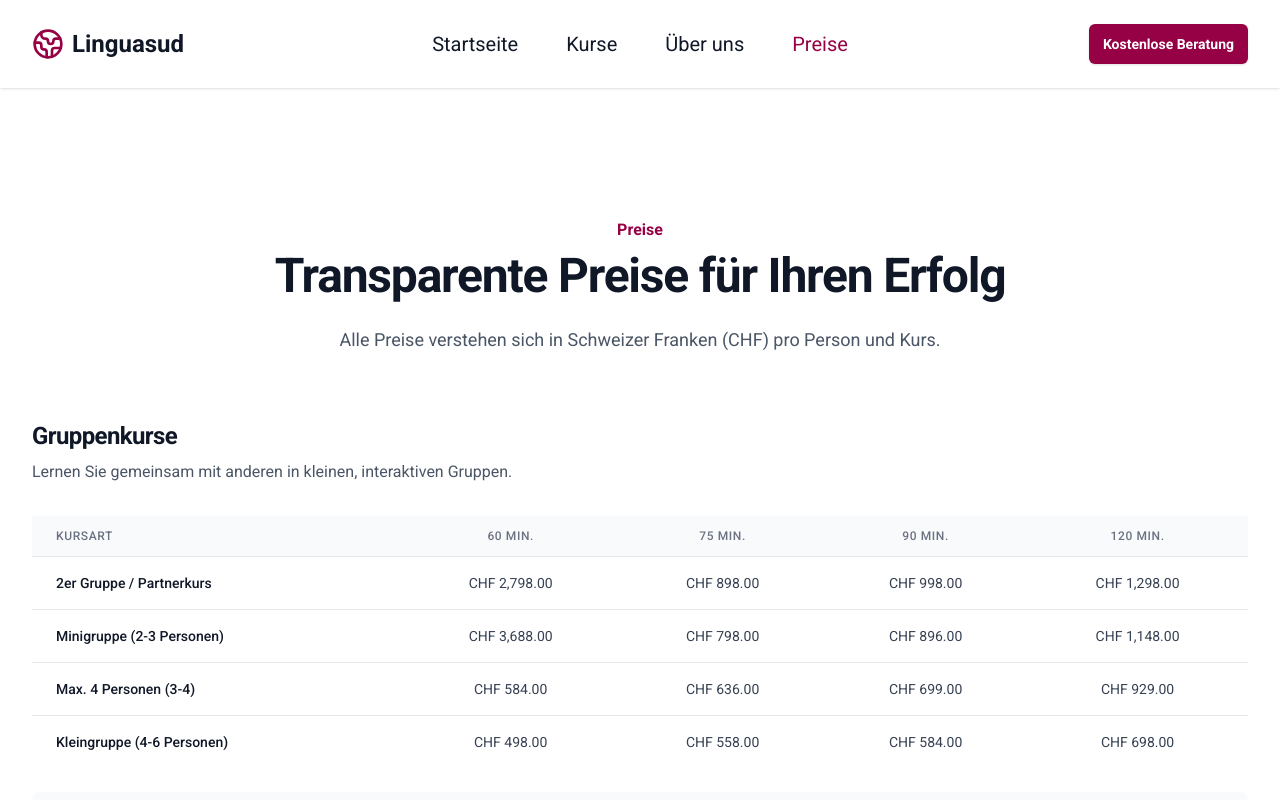
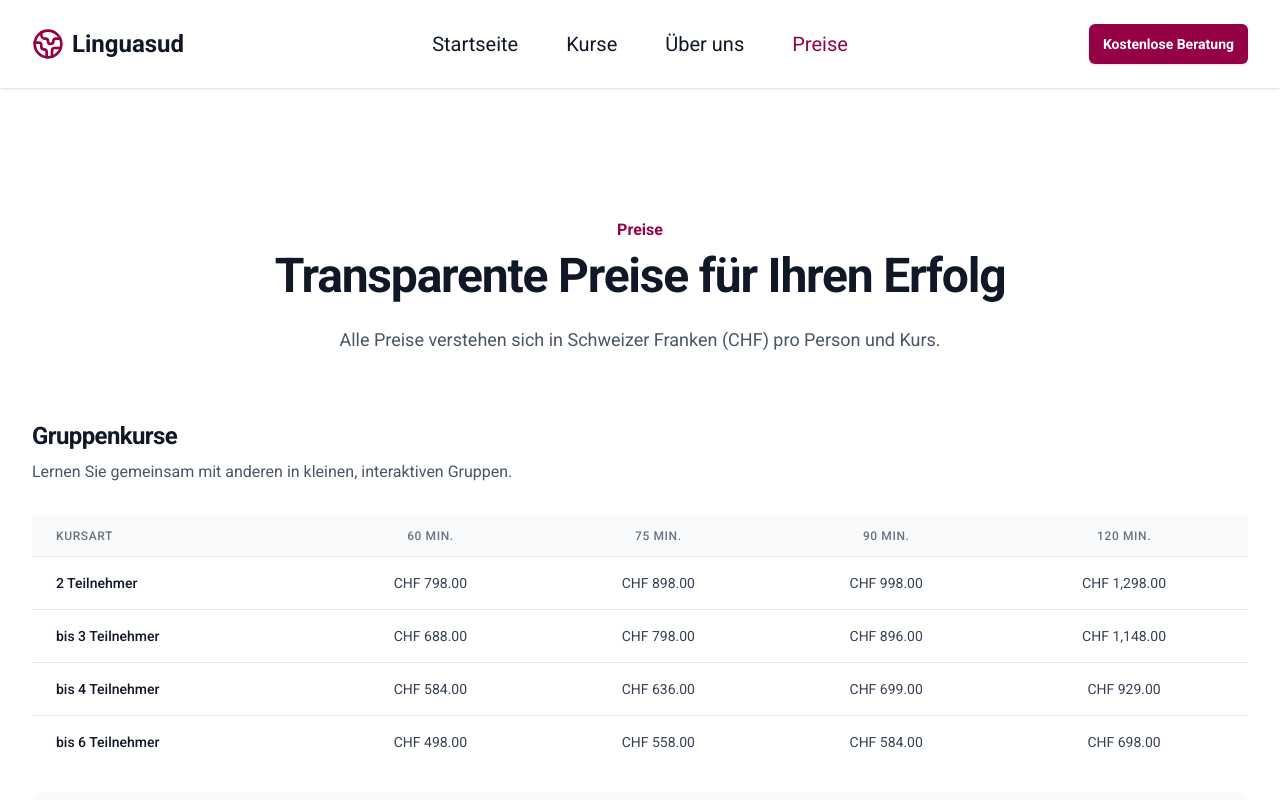
Before and after one commit to MyWebspacePro/linguasud, a Next.js app: page /preise in a window 1280 px wide. Shown: the top 800 px of the page. Built offline with nearby package versions, Linux system fonts and the light colour scheme.

Commit message:
beschriftung

```diff
--- a/src/app/preise/page.tsx
+++ b/src/app/preise/page.tsx
@@ -50,10 +50,10 @@ export default function PricingPage() {
               <tbody className="bg-white divide-y divide-gray-200">
                 <tr className="hover:bg-gray-50">
                   <td className="px-6 py-4 whitespace-nowrap text-sm font-medium text-gray-900">
-                    2er Gruppe / Partnerkurs
+                    2 Teilnehmer
                   </td>
                   <td className="px-6 py-4 whitespace-nowrap text-sm text-gray-700 text-center">
-                    CHF 2,798.00
+                    CHF 798.00
                   </td>
                   <td className="px-6 py-4 whitespace-nowrap text-sm text-gray-700 text-center">
                     CHF 898.00
@@ -67,10 +67,9 @@ export default function PricingPage() {
                 </tr>
                 <tr className="hover:bg-gray-50">
                   <td className="px-6 py-4 whitespace-nowrap text-sm font-medium text-gray-900">
-                    Minigruppe (2-3 Personen)
-                  </td>
+                    bis 3 Teilnehmer                  </td>
                   <td className="px-6 py-4 whitespace-nowrap text-sm text-gray-700 text-center">
-                    CHF 3,688.00
+                    CHF 688.00
                   </td>
                   <td className="px-6 py-4 whitespace-nowrap text-sm text-gray-700 text-center">
                     CHF 798.00
@@ -84,7 +83,7 @@ export default function PricingPage() {
                 </tr>
                 <tr className="hover:bg-gray-50">
                   <td className="px-6 py-4 whitespace-nowrap text-sm font-medium text-gray-900">
-                    Max. 4 Personen (3-4)
+                    bis 4 Teilnehmer
                   </td>
                   <td className="px-6 py-4 whitespace-nowrap text-sm text-gray-700 text-center">
                     CHF 584.00
@@ -101,7 +100,7 @@ export default function PricingPage() {
                 </tr>
                 <tr className="hover:bg-gray-50">
                   <td className="px-6 py-4 whitespace-nowrap text-sm font-medium text-gray-900">
-                    Kleingruppe (4-6 Personen)
+                    bis 6 Teilnehmer
                   </td>
                   <td className="px-6 py-4 whitespace-nowrap text-sm text-gray-700 text-center">
                     CHF 498.00
```
